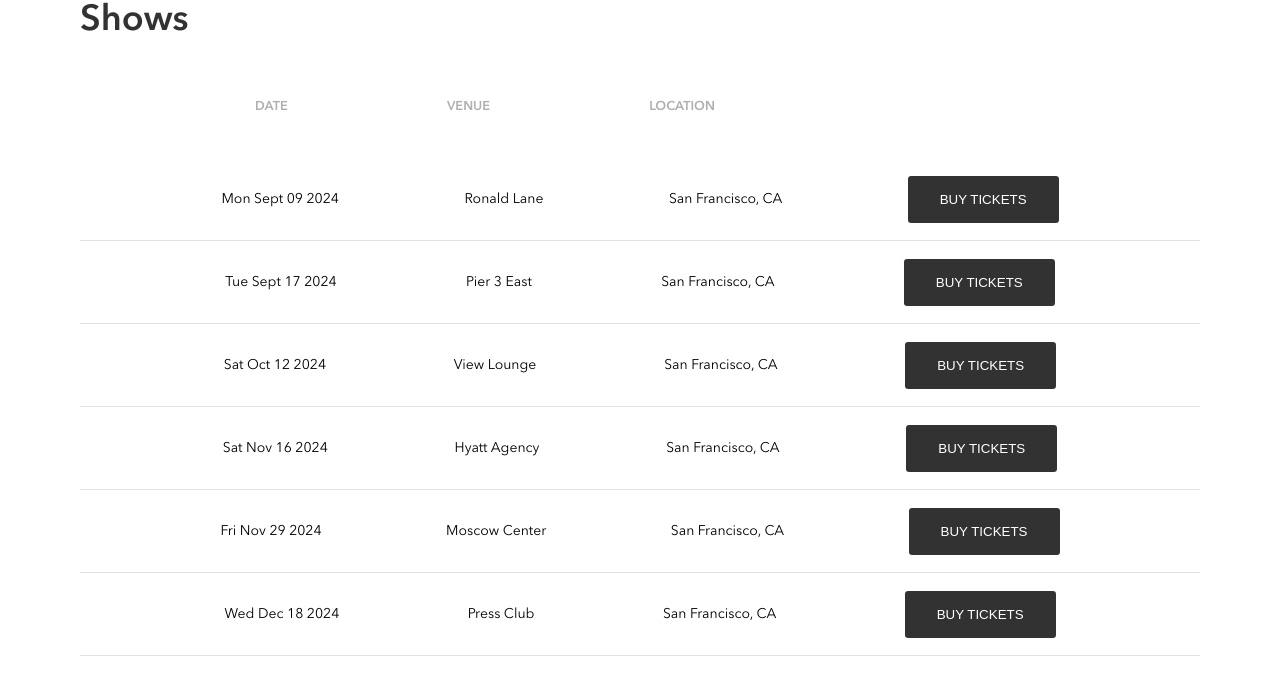
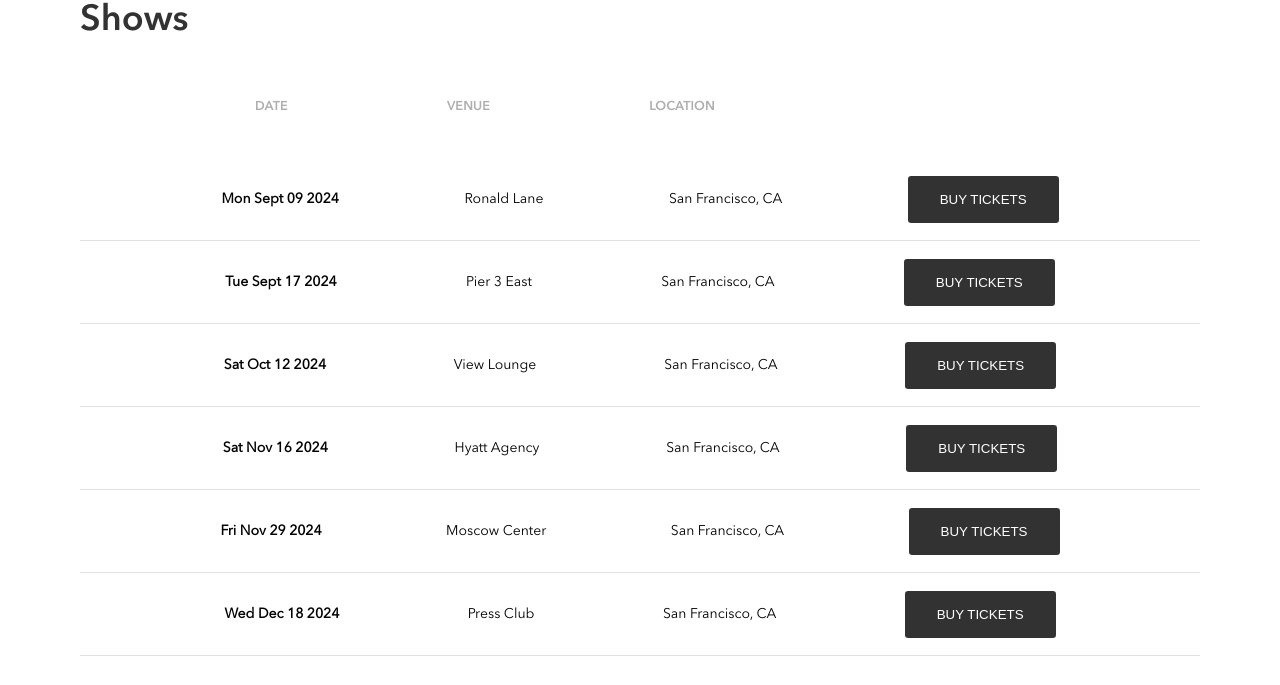
Before and after one commit to hazalsaygili/hazal-saygili-bandsite, a plain HTML site: page pages/shows.html in a window 1280 px wide. Shown: the part 903-1588 px from the top of the page. Drawn offline with Linux system fonts and the light colour scheme.

Commit message:
update styling

```diff
--- a/scripts/build-shows-page.js
+++ b/scripts/build-shows-page.js
@@ -75,6 +75,7 @@ function displayUpcomingShows() {
         showsMobile.appendChild(dates);
         const showDate = document.createElement("p");
         showDate.innerText = showsListArr[i].date;
+        showDate.style.fontWeight = "bold";
         showsMobile.appendChild(showDate);
 
         const venues = document.createElement("h3");
@@ -95,7 +96,6 @@ function displayUpcomingShows() {
         buyTicketButton.classList.add("shows__buyTicketsButton");
         buyTicketButton.innerText = "BUY TICKETS";
         showsMobile.appendChild(buyTicketButton);
-
 
     }
 
@@ -136,6 +136,7 @@ function displayUpcomingShows() {
 
         let showDate = document.createElement("p");
         showDate.innerText = showsListArr[i].date;
+        showDate.style.fontWeight = "bold";
         showItem.appendChild(showDate);
 
         let showVenue = document.createElement("p");
@@ -151,6 +152,7 @@ function displayUpcomingShows() {
         buyTicketButton.innerText = "BUY TICKETS";
         showItem.appendChild(buyTicketButton);
 
+
     }
 
 }
--- a/scripts/index-page.js
+++ b/scripts/index-page.js
@@ -86,4 +86,5 @@ let createComment = (name, time, content) => {
   commentCard.appendChild(commentContent);
 
   return commentCardWrapper;
+
 }
--- a/styles/bio.scss
+++ b/styles/bio.scss
@@ -377,10 +377,6 @@ button {
         padding: 0.75rem;
         width:100%;
         background-color: $alabaster;
-        @include tablet {
-            min-height: 3rem;
-            padding: 1rem;
-        }
 
         &--error {
             border: 1px solid #D22D2D;
@@ -392,7 +388,10 @@ button {
             border: 1px solid $bandsite-black;
         }
 
-
+        @include tablet {
+            min-height: 3rem;
+            padding: 1rem;
+        }
 
     }
 
--- a/styles/shows.scss
+++ b/styles/shows.scss
@@ -15,7 +15,6 @@ html {
 }
 
 body {
-
     margin: 0;
     padding: 0;
     font-size: 0.8125rem;
@@ -43,11 +42,18 @@ h1 {
     font-family: "AvenirDemi";
     font-size: 1.5rem;
     line-height: 2rem;
+    margin:0;
 
     @include tablet {
         font-size: 3.75rem;
         line-height: 4.25rem;
+        min-width: 65%;
     }
+
+    @include desktop {
+        min-width: 50%;
+    }
+
 }
 
 h2 {
@@ -163,25 +169,23 @@ button {
     h2 {
         font-size: 1.5rem;
         color: $bandsite-black;
-        //flex: 0 0 5rem;
-
         @include tablet {
             font-size: 2.25rem;
         }
-
     }
 
     h3 {
         font-size: 0.8rem;
         color: $silver;
-        margin:0;
+        margin: 0;
     }
 
     &__mobile {
         display: flex;
         flex-direction: column;
-        @include tablet{
-            display:none;
+
+        @include tablet {
+            display: none;
         }
     }
 
@@ -192,43 +196,53 @@ button {
         border: 0px;
         justify-content: center;
         padding: 1rem 2rem;
+        margin: 1rem 0rem;
 
-        &--hidden{
+        &--hidden {
             visibility: hidden;
+        }
+
+        @include tablet{
+            margin:0;
         }
     }
 
+    // &__separator{
+    //     border: 1px solid $mercury;
+    // }
+
     &__desktop {
-        display:none;
+        display: none;
 
         @include tablet {
-            display:flex;
-            flex-direction:column;
+            display: flex;
+            flex-direction: column;
         }
 
     }
 
-    &__desktopHeaderItem{
-        display:flex;
+    &__desktopHeaderItem {
+        display: flex;
         justify-content: space-evenly;
         padding: 1rem;
     }
 
-    &__desktopShowItem{
-        display:flex;
+    &__desktopShowItem {
+        display: flex;
         justify-content: space-evenly;
         border-bottom: 1px solid $mercury;
         padding: 1rem;
         align-items: center;
 
-        &:hover{
-            cursor:pointer;
+        &:hover {
+            cursor: pointer;
             background-color: $alabaster;
         }
 
-        &:active{
+        &:active {
             background-color: $mercury;
         }
+
 
     }
 
@@ -321,7 +335,7 @@ button {
     background-repeat: no-repeat;
 
 
-    @include tablet{
+    @include tablet {
         flex-direction: row;
 
     }
```
Also changed, not shown: styles/bio.css, styles/shows.css.
